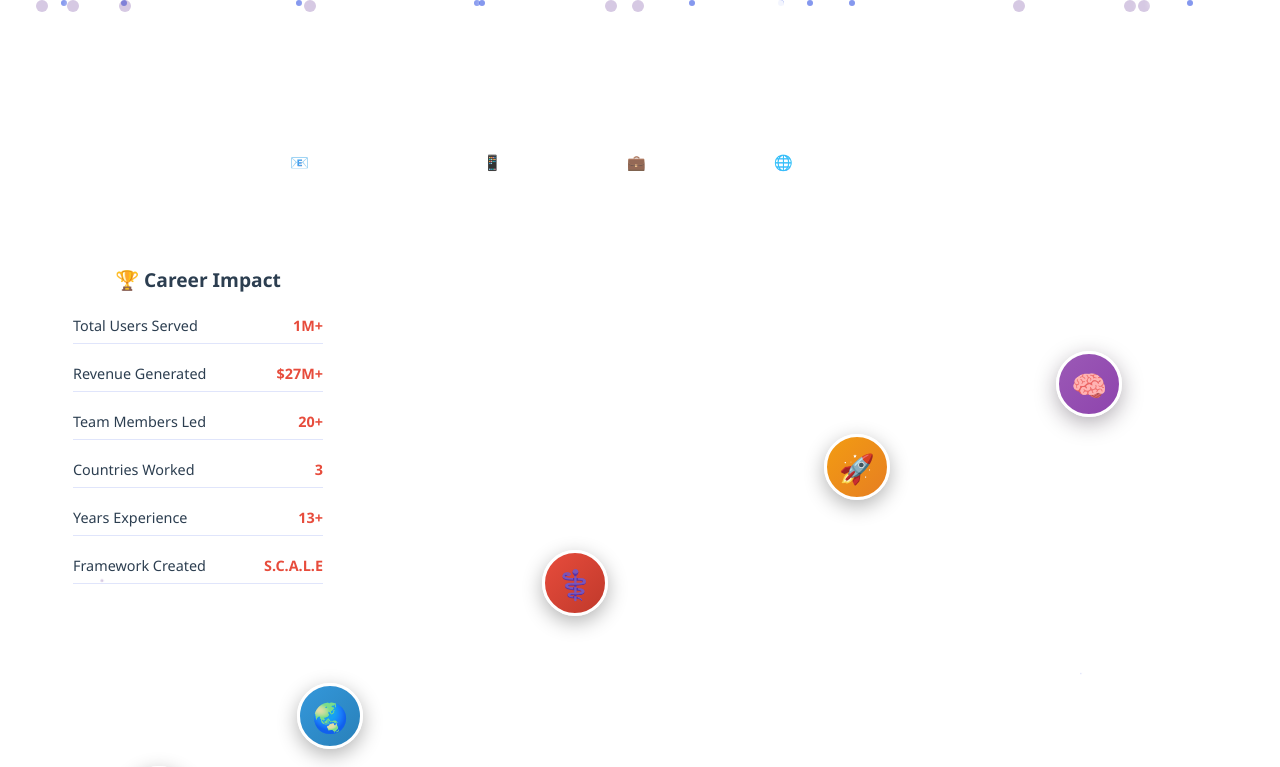
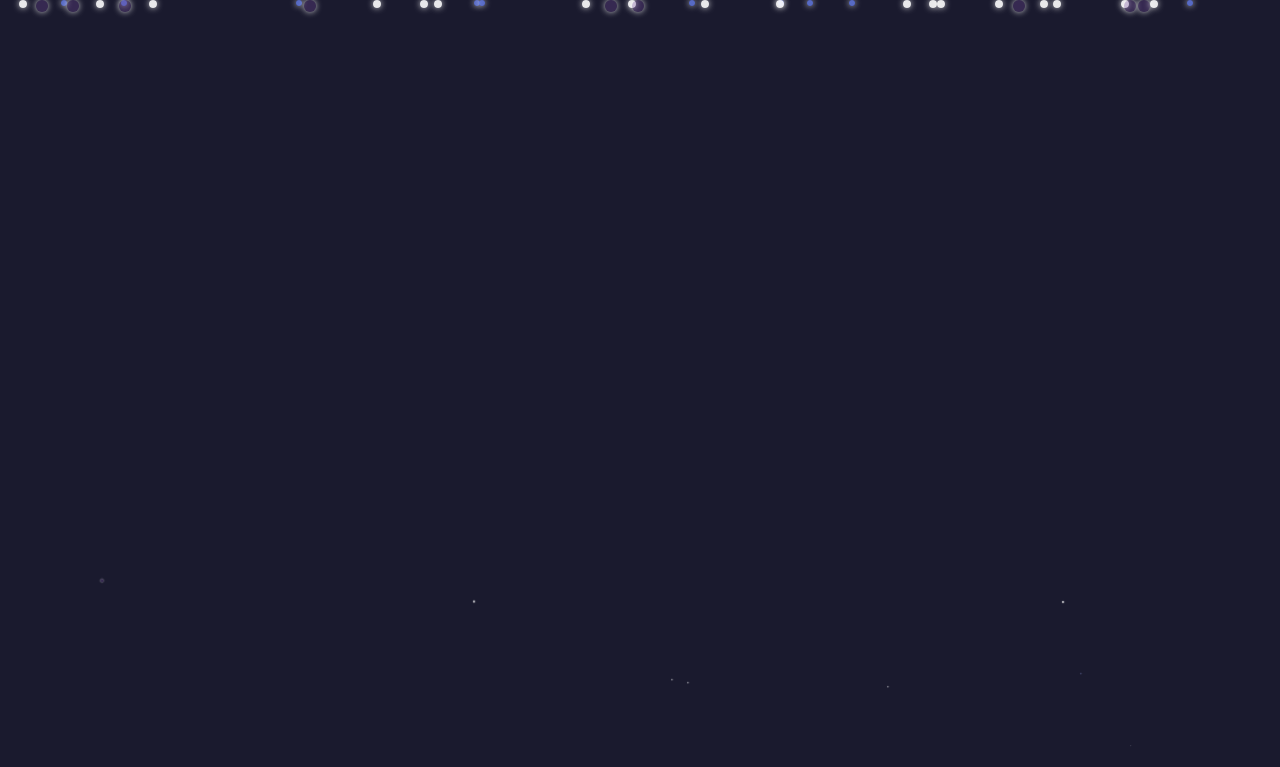
Before and after one commit to Calewiel/shazil-resume-nextjs, a Next.js app: page / in a window 1280 px wide. Shown: the top 767 px of the page. Built offline with nearby package versions, Linux system fonts and the light colour scheme.

Commit message:
Update AnimatedBackground.module.css

```diff
--- a/styles/AnimatedBackground.module.css
+++ b/styles/AnimatedBackground.module.css
@@ -5,8 +5,9 @@
   left: 0;
   width: 100%;
   height: 100%;
+  background: #1a1a2e;  /* ← Add a sophisticated dark navy */
   pointer-events: none;
-  z-index: 100;    /* ← Way higher, in front of everything! */
+  z-index: 100;
   overflow: hidden;
 }
 
```
